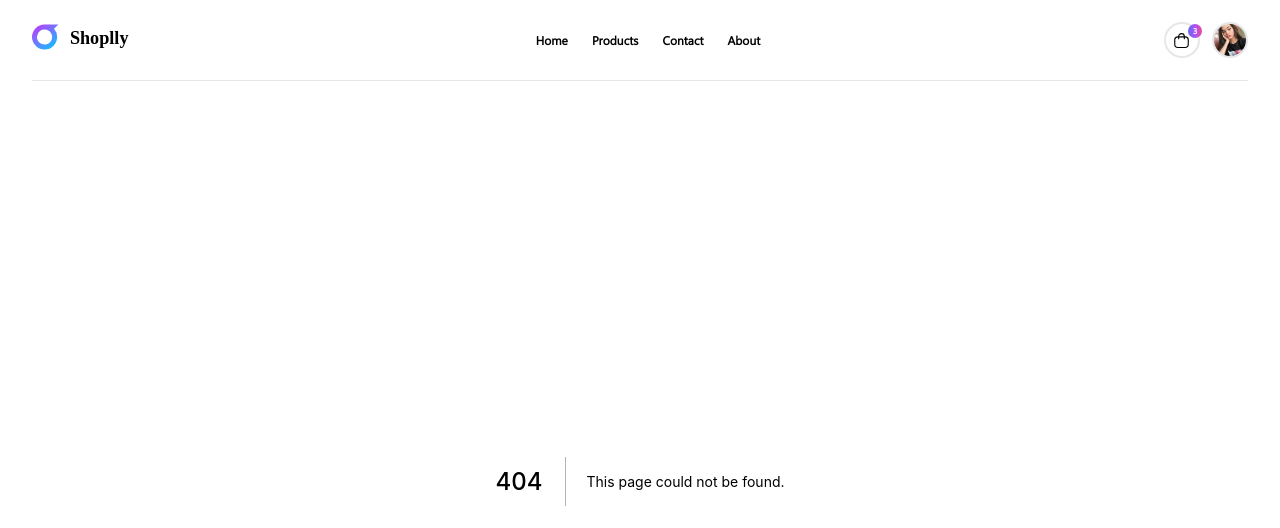
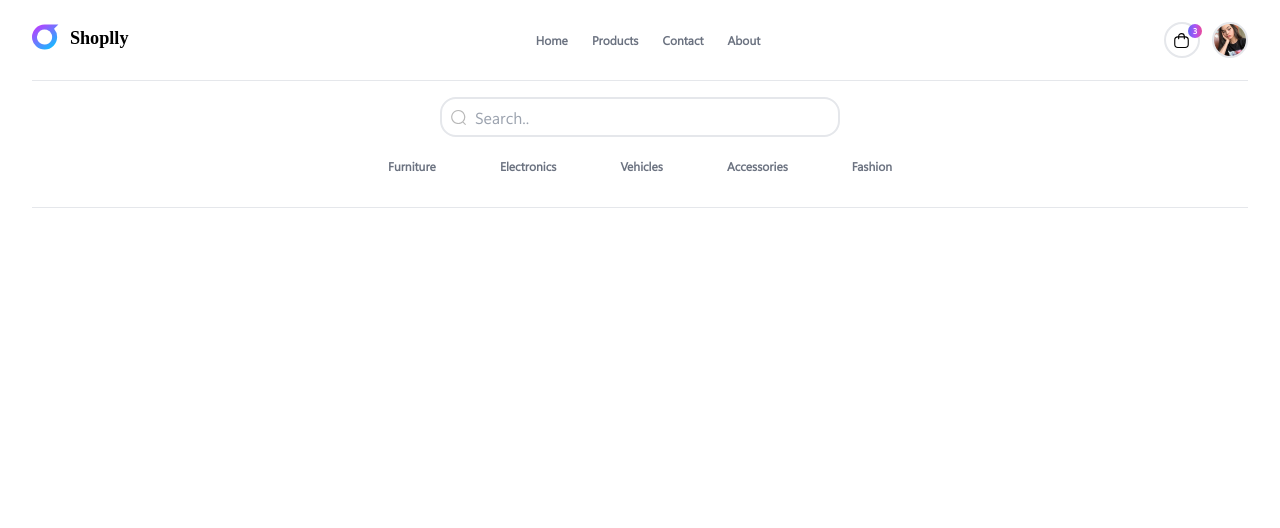
Before and after one commit to liferacer23/techawks, a Next.js app: page /products in a window 1280 px wide. Before the commit this address had no page. Shown: the top 528 px of the page. Built offline with nearby package versions, Linux system fonts and the light colour scheme.

Commit message:
Both navbars done

```diff
--- a/components/Layout.js
+++ b/components/Layout.js
@@ -12,17 +12,17 @@ export default function Layout({ children }) {
             height={100}
           />
         </div>
-        <div className="flex space-x-6 text-xs font-bold">
+        <div className="flex space-x-6 text-xs font-bold text-gray-500">
           <Link href="/">
             <span className="cursor-pointer">Home</span>
           </Link>
-          <Link href="/">
+          <Link href="/products">
             <span className="cursor-pointer">Products</span>
           </Link>
-          <Link href="/">
+          <Link href="/contact">
             <span className="cursor-pointer">Contact</span>
           </Link>
-          <Link href="/">
+          <Link href="/about">
             <span className="cursor-pointer">About</span>
           </Link>
         </div>
--- a/pages/index.js
+++ b/pages/index.js
@@ -9,8 +9,6 @@ export default function Home() {
         <meta name="description" content="Generated by create next app" />
         <link rel="icon" href="/favicon.ico" />
       </Head>
-
-     <h1 className='text-green-500'>Lets get it</h1>
     </div>
   )
 }
--- /dev/null
+++ b/pages/products.js
@@ -0,0 +1,52 @@
+import Image from "next/image";
+import Link from "next/link";
+export default function products() {
+  return (
+      //BODY
+    <div className="h-5/6 pt-2 mx-8">
+     {/*    Search and links container */}
+      <div className="h-full w-full flex flex-col space-y-3">
+          {/*Outter Search container */}
+        <div className="flex justify-center items-center p-2 ">
+            {/* Inner Search Container */}
+          <div className="w-4/12 flex items-center justify-center rounded-b-2xl rounded-t-2xl border-2 border-gray-200">
+            <div className="flex w-1/12 justify-center items-center rounded-tl-2xl">
+              <Image
+                className="cursor-pointer"
+                src="/assets/icons/search.svg"
+                width={15}
+                alt="search icon"
+                height={15}
+              />
+            </div>
+            <input
+              placeholder="Search.."
+              className=" outline-0 h-9 w-11/12 rounded-tr-3xl rounded-br-3xl"
+              type="text"
+            />
+          </div>
+        </div>
+        <div className="flex mb-4 justify-center items-center">
+          <div className="flex space-x-16 text-xs font-bold text-gray-500">
+            <Link href="/">
+              <span className="cursor-pointer">Furniture</span>
+            </Link>
+            <Link href="/">
+              <span className="cursor-pointer">Electronics</span>
+            </Link>
+            <Link href="/">
+              <span className="cursor-pointer">Vehicles</span>
+            </Link>
+            <Link href="/">
+              <span className="cursor-pointer">Accessories</span>
+            </Link>
+            <Link href="/">
+              <span className="cursor-pointer">Fashion</span>
+            </Link>
+          </div>
+        </div>
+      </div>
+      <hr className="mt-8" />
+    </div>
+  );
+}
```
